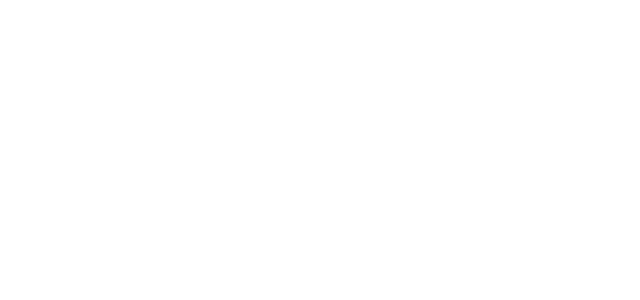
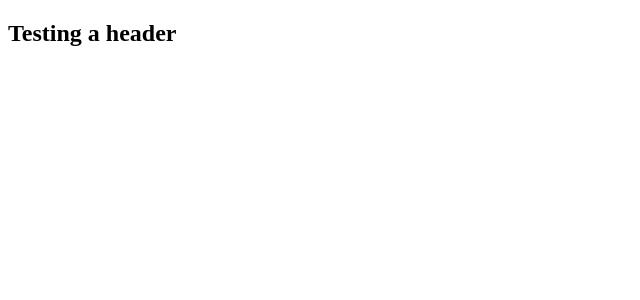
Before and after one commit to johnkueh/mishwong, a Next.js app: page /project/whale-trail in a window 1280 px wide. Shown: the top 300 px of the page, without its empty margins (0-640 px from the left). Built offline with nearby package versions, Linux system fonts and the light colour scheme.

Commit message:
Updated content

```diff
--- a/pages/project/whale-trail.mdx
+++ b/pages/project/whale-trail.mdx
@@ -8,3 +8,5 @@
 project_info: []
 
 ---
+
+## Testing a header
```
Also changed, not shown: 1 other file (tests, documents, lock files or other folders).
